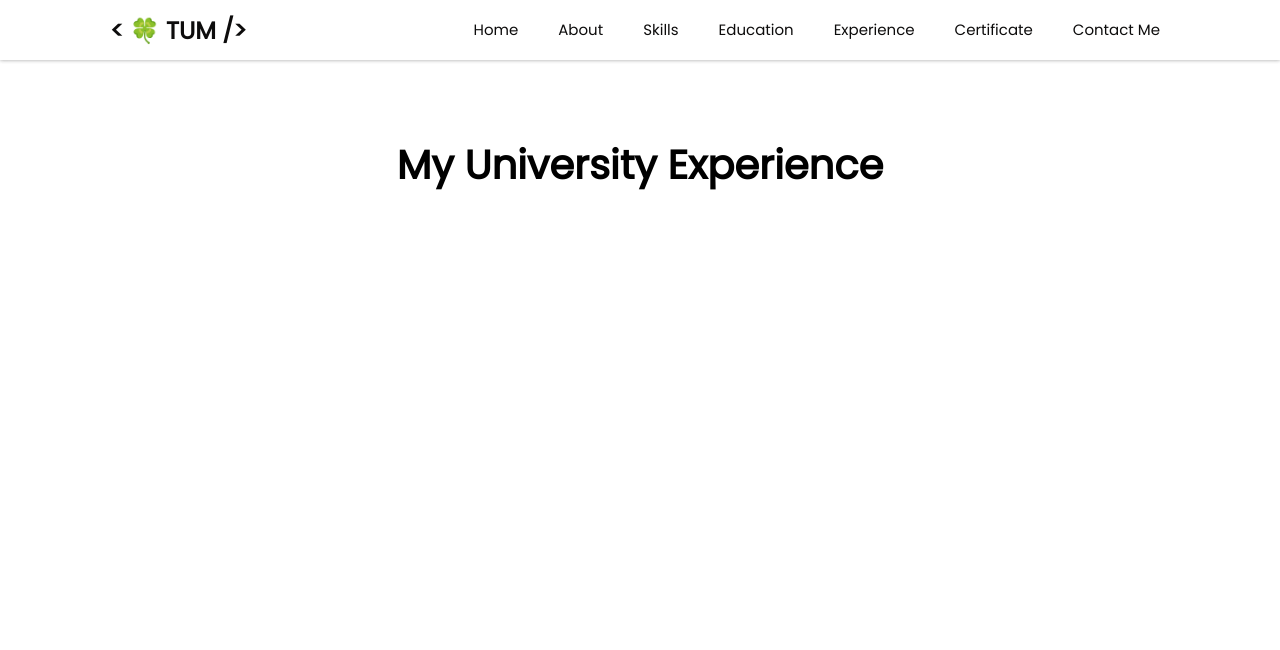
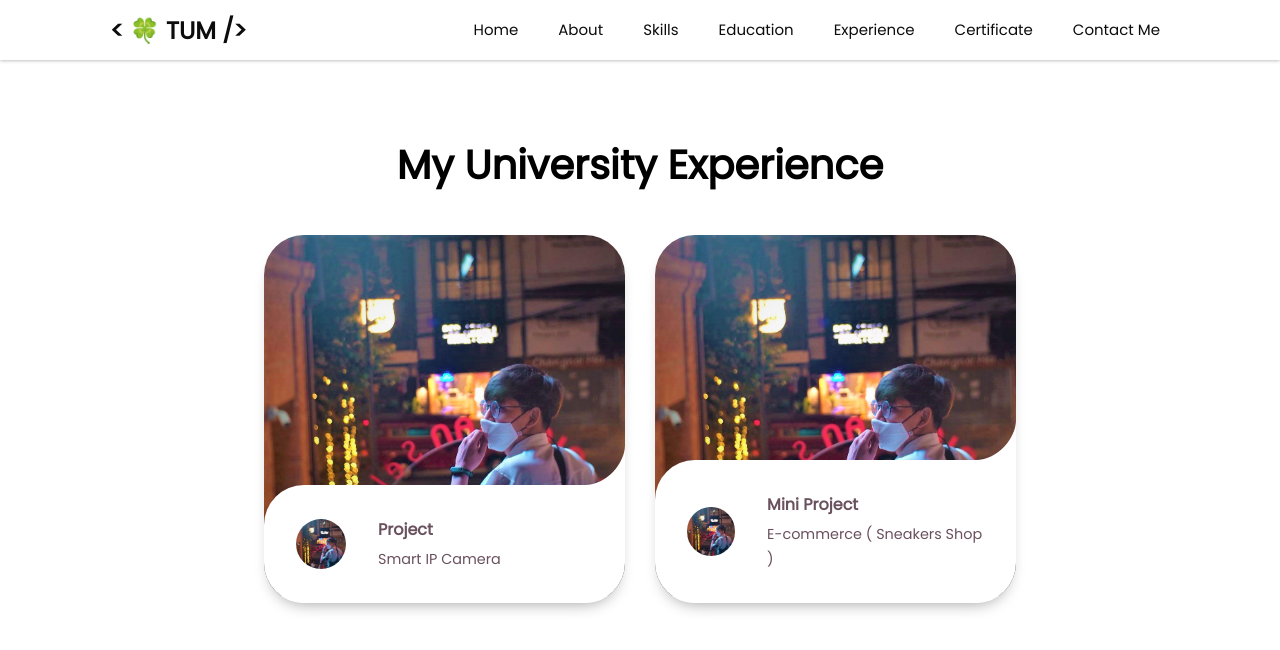
Before and after one commit to TUMnatthapon/Portfolio, a Next.js app: page /experience in a window 1280 px wide. Shown: the top 650 px of the page. Built offline with nearby package versions, Linux system fonts and the light colour scheme.

Commit message:
Create PageExp

```diff
--- a/pages/contact.tsx
+++ b/pages/contact.tsx
@@ -58,6 +58,10 @@ const Contact = () => {
               <FontAwesomeIcon icon={faCircleChevronRight} />
               <Link href="#experience">Experience</Link>
             </li>
+            <li>
+              <FontAwesomeIcon icon={faCircleChevronRight} />
+              <Link href="#certificate">Certificate</Link>
+            </li>
           </ul>
           <div id="contact">&nbsp;</div>
         </div>
--- a/pages/experience.tsx
+++ b/pages/experience.tsx
@@ -1,10 +1,80 @@
 import Image from "next/image";
+import profilePic from "../public/profile-home.jpg";
+
 const Experience = () => {
   return (
     <>
       <div id="experience">&nbsp;</div>
       <div className="content-page">
         <div className="titile-page">My University Experience</div>
+        <div className="experience">
+          <div>
+            <a href="" className="card">
+              <Image
+                className="card__image"
+                src={profilePic}
+                alt="profile-home"
+              />
+              <div className="card__overlay">
+                <div className="card__header">
+                  <svg className="card__arc" xmlns="http://www.w3.org/2000/svg">
+                    <path />
+                  </svg>
+                  <Image
+                    className="card__thumb"
+                    src={profilePic}
+                    alt="profile-home"
+                    width={50}
+                    height={50}
+                  />
+                  <div className="card__header-text">
+                    <h3 className="card__title">Project</h3>
+                    <span className="card__status">Smart IP Camera</span>
+                  </div>
+                </div>
+                <p className="card__description">
+                  This under graduated project is about the face and object
+                  detection with deep learning technique. This project will be
+                  used in home CCTV cameras to secure the house. If detected
+                  object is instantly recorded and notified to Line application.
+                </p>
+              </div>
+            </a>
+          </div>
+          <div>
+            <a href="" className="card">
+              <Image
+                className="card__image"
+                src={profilePic}
+                alt="profile-home"
+              />
+              <div className="card__overlay">
+                <div className="card__header">
+                  <svg className="card__arc" xmlns="http://www.w3.org/2000/svg">
+                    <path />
+                  </svg>
+                  <Image
+                    className="card__thumb"
+                    src={profilePic}
+                    alt="profile-home"
+                    width={50}
+                    height={50}
+                  />
+                  <div className="card__header-text">
+                    <h3 className="card__title">Mini Project</h3>
+                    <span className="card__status">
+                      E-commerce ( Sneakers Shop )
+                    </span>
+                  </div>
+                </div>
+                <p className="card__description">
+                  This project is about website E-commerce for Distributed
+                  Computing and Web Technologies subject .
+                </p>
+              </div>
+            </a>
+          </div>
+        </div>
       </div>
     </>
   );
--- a/styles/certificate.scss
+++ b/styles/certificate.scss
@@ -1,41 +1,63 @@
 .certificate {
   text-align: center;
-}
-.popup-box {
+  .popup {
     position: fixed;
     background: #00000050;
     width: 100%;
     height: 100vh;
     top: 0;
     left: 0;
-
+    &--box {
+      width: 60%;
+      margin: auto;
+      margin-top: 14vh;
+      background: #fff;
+      border-radius: 20px;
+      padding: 20px;
+      border: 1px solid #999;
+      animation: unfoldIn 1s cubic-bezier(0.165, 0.84, 0.44, 1) forwards;
+    }
+  }
 }
 
-.box {
-  position: relative;
-  width: 50%;
-  margin: 0 auto;
-  height: auto;
-  max-height: 70vh;
-  margin-top: calc(100vh - 85vh - 20px);
-  background: #fff;
-  border-radius: 4px;
-  padding: 20px;
-  border: 1px solid #999;
-  overflow: auto;
-}
-
-
-.btn-close {
+.button-close {
   cursor: pointer;
   width: 32px;
   height: 32px;
   float: right;
+  padding-right: 5px;
   color: rgb(146, 140, 140);
-  &:hover{
+  &:hover {
     color: var(--theme-color);
   }
 }
-.clear {
-  margin-top: 40px;
+.animation-close {
+  animation: unfoldOut 1s cubic-bezier(0.165, 0.84, 0.44, 1) forwards;
 }
+.paper {
+  margin: 40px;
+}
+
+@keyframes unfoldIn {
+  0% {
+    transform: scaleY(0.005) scaleX(0);
+  }
+  50% {
+    transform: scaleY(0.005) scaleX(1);
+  }
+  100% {
+    transform: scaleY(1) scaleX(1);
+  }
+}
+
+@keyframes unfoldOut {
+  0% {
+    transform: scaleY(1) scaleX(1);
+  }
+  50% {
+    transform: scaleY(0.005) scaleX(1);
+  }
+  100% {
+    transform: scaleY(0.005) scaleX(0);
+  }
+}
--- /dev/null
+++ b/styles/experience.scss
@@ -0,0 +1,105 @@
+:root {
+  --surface-color:#fff;
+}
+
+.experience {
+  display: grid;
+  grid-template-columns: repeat(auto-fit, minmax(300px, 1fr));
+  gap: 30px;
+  margin: 40px 5vw;
+  padding: 0;
+}
+
+.card {
+  box-shadow: 0 8px 16px -8px rgba(0, 0, 0, 0.4);
+  position: relative;
+  display: block;
+  height: 100%;
+  border-radius: 40px;
+  overflow: hidden;
+  text-decoration: none;
+}
+
+.card__image {
+  width: 100%;
+  height: auto;
+}
+
+.card__overlay {
+  position: absolute;
+  bottom: 0;
+  left: 0;
+  right: 0;
+  z-index: 1;
+  border-radius: 40px;
+  background-color: var(--surface-color);
+  transform: translateY(100%);
+  transition: .2s ease-in-out;
+}
+
+.card:hover .card__overlay {
+  transform: translateY(0);
+}
+
+.card__header {
+  position: relative;
+  display: flex;
+  align-items: center;
+  gap: 2em;
+  padding: 2em;
+  border-radius: 40px 0 0 0;
+  background-color: var(--surface-color);
+  transform: translateY(-100%);
+  transition: .2s ease-in-out;
+}
+
+.card__arc {
+  width: 80px;
+  height: 80px;
+  position: absolute;
+  bottom: 100%;
+  right: 0;
+  z-index: 1;
+  path {
+    fill: var(--surface-color);
+    d: path("M 40 80 c 22 0 40 -22 40 -40 v 40 Z");
+  }
+}
+
+.card:hover .card__header {
+  transform: translateY(0);
+}
+
+.card__thumb {
+  inset:0;
+  flex-shrink: 0;
+  width: 50px;
+  height: 50px;
+  border-radius: 50%;
+}
+
+.card__title {
+  font-size: 1em;
+  margin: 0 0 .3em;
+  color: #6A515E;
+}
+
+.card__tagline {
+  display: block;
+  margin: 1em 0;
+  font-family: "MockFlowFont";
+  font-size: .8em;
+  color: #6A515E;
+}
+
+.card__status {
+  font-size: .9em;
+  color: #6A515E;
+}
+
+.card__description {
+  padding: 0 3em 2em ;
+  margin: 0;
+  color: #6A515E;
+  font-size: 14px;
+}
--- a/styles/globals.scss
+++ b/styles/globals.scss
@@ -5,6 +5,7 @@
 @import "./education.scss";
 @import "./contact.scss";
 @import "./certificate.scss";
+@import "./experience.scss";
 @import url("https://fonts.googleapis.com/css?family=Poppins&display=swap");
 html {
   scroll-behavior: smooth;
```
Also changed, not shown: pages/certificate.tsx (+10 -9 lines). Lines whose indentation alone changed are shown as unchanged.
